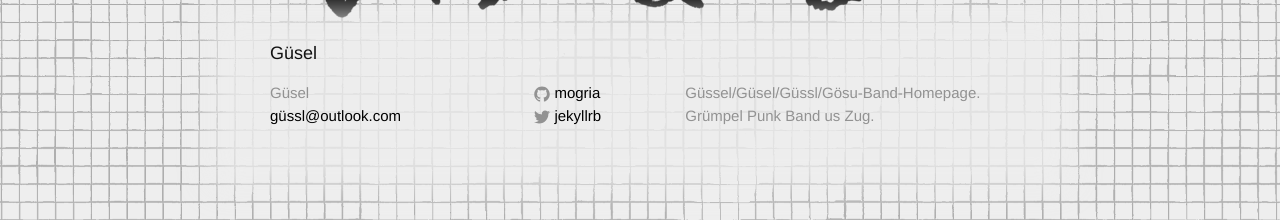
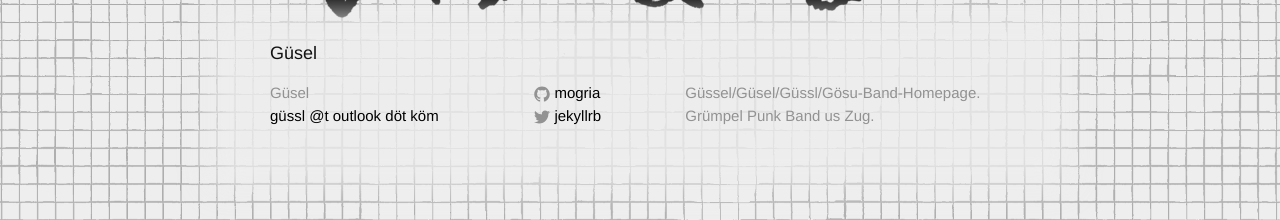
Before and after one commit to mogria/guezzlpage, a Jekyll site: the page built from index.html, in a window 1280 px wide. Shown: the part 680-900 px from the top of the page. Built offline with Jekyll 4.4.1, drawn with Linux system fonts in a browser that asks for light colours.

Commit message:
protect email in footer

```diff
--- a/_includes/footer.html
+++ b/_includes/footer.html
@@ -8,7 +8,7 @@
       <div class="footer-col footer-col-1">
         <ul class="contact-list">
           <li>{{ site.title }}</li>
-          <li><a href="mailto:{{ site.email }}">{{ site.email }}</a></li>
+          <li><a href="mailto:{{ site.email | encode_email }}">güssl @t outlook döt köm</a></li>
         </ul>
       </div>
 
```
